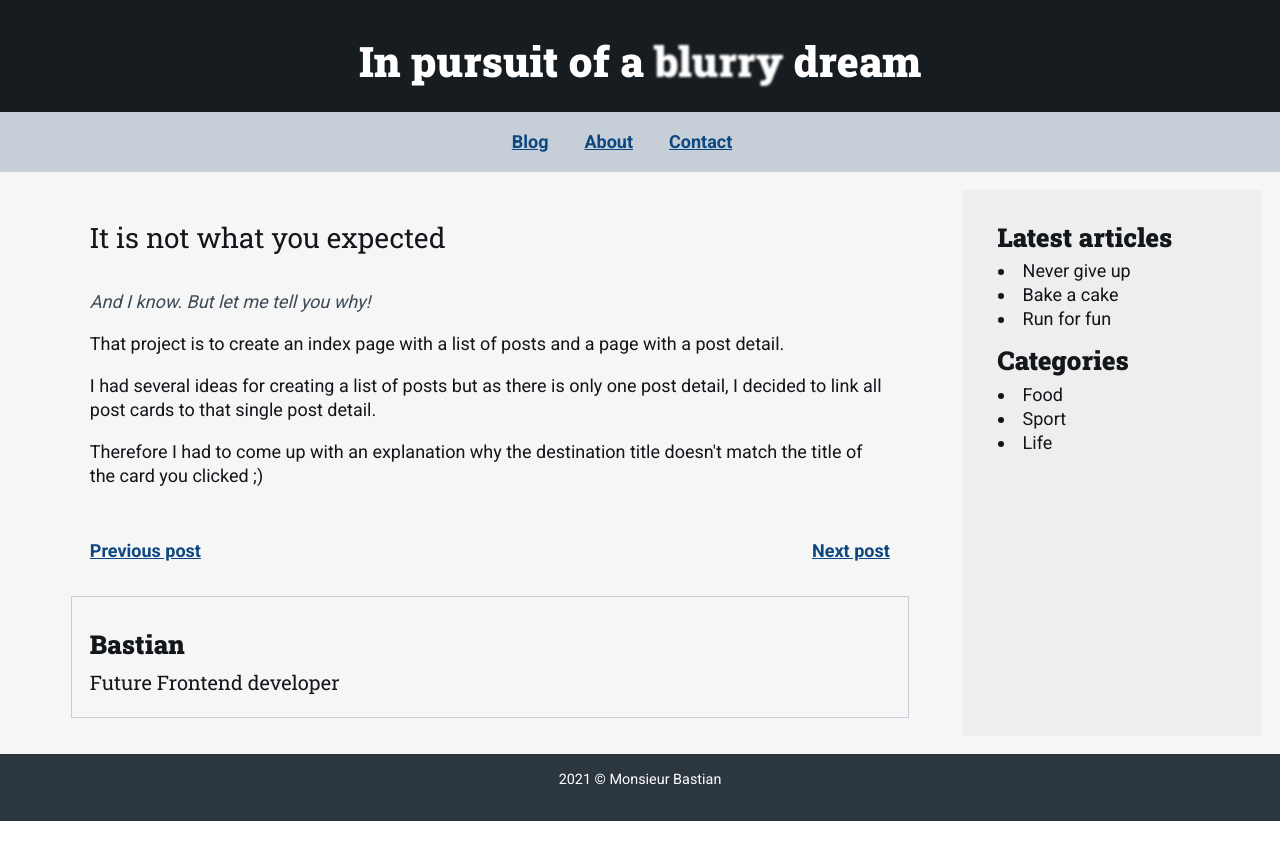
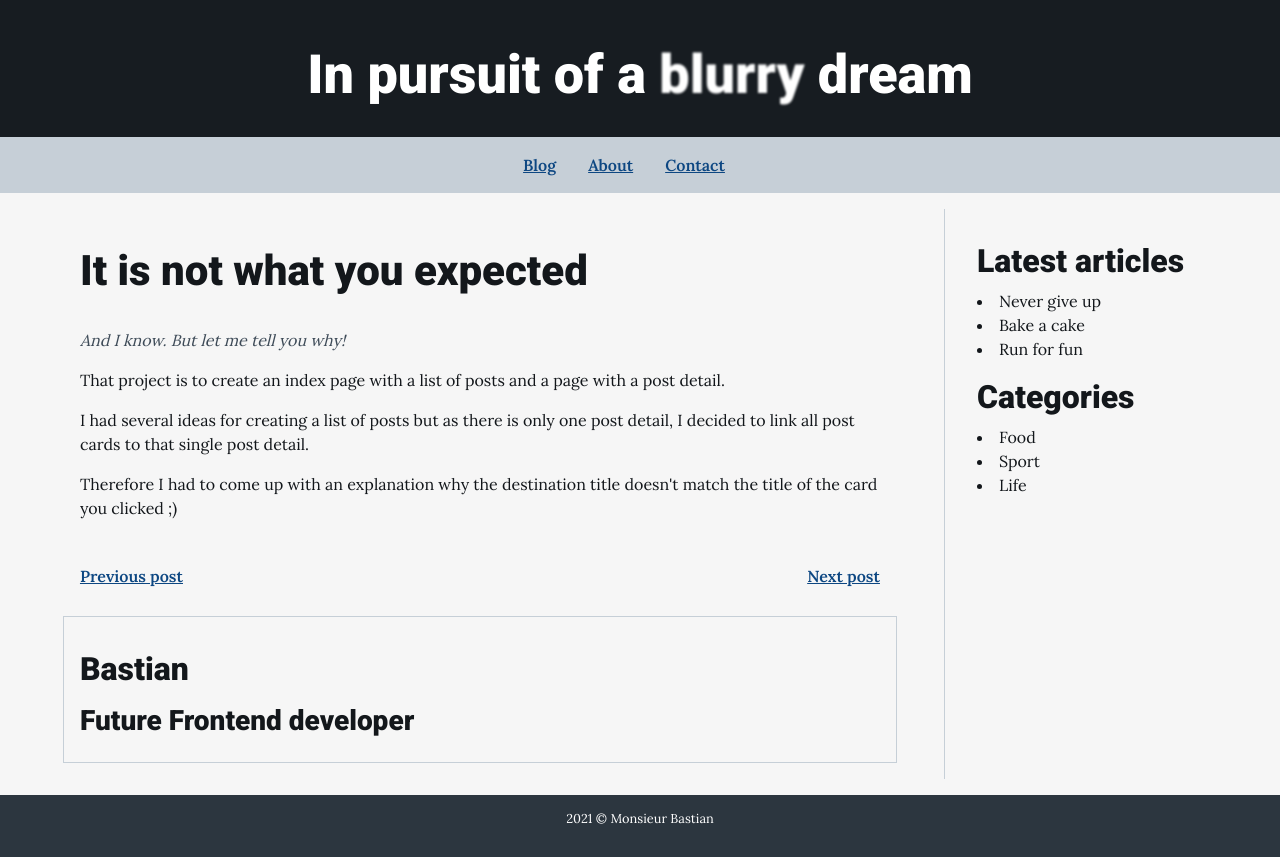
Before and after one commit to monsieurBastian/monsieurBastian.github.io, a plain HTML site: page blog-post.html in a window 1280 px wide. Before the commit the page ends 821 px from the top, so only its background shows below. Drawn offline with Linux system fonts and the light colour scheme.

Commit message:
Change Heading sizes

```diff
--- a/styles/blog-posts.css
+++ b/styles/blog-posts.css
@@ -11,7 +11,7 @@ main {
   padding: 1em;
 }
 .sidebar {
-  background-color: #eee;
+  border-left: 1px solid hsl(210, 18%, 81%);
   padding: 1em 2em;
 }
 
--- a/styles/system.css
+++ b/styles/system.css
@@ -1,12 +1,12 @@
-@import url('https://fonts.googleapis.com/css2?family=Roboto+Slab:wght@200;400;900&family=Roboto:wght@400;700&display=swap');
+@import url('https://fonts.googleapis.com/css2?family=Lora:wght@400;600&family=Roboto:wght@100;400;900&display=swap');
 
 html {
-  font-size: 18px;
+  font-size: 16px;
   line-height: 24px;
 }
 body {
   color: #12161a;
-  font-family: 'Roboto', sans-serif;
+  font-family: 'Lora', serif;
 }
 
 h1,
@@ -16,45 +16,40 @@ h4,
 h5,
 h6 {
   color: hsl(210, 18%, 9%);
-  font-family: 'Roboto Slab', serif;
+  font-family: 'Roboto', sans-serif;
+  font-weight: 900;
   margin-top: 0.5em;
   margin-bottom: 0.25em;
 }
 h1 {
-  font-size: 42px;
-  font-weight: 900;
-  line-height: 44px;
+  font-size: 3.375rem;
+  line-height: 4rem;
 }
 h2 {
-  font-size: 28px;
-  font-weight: 400;
-  line-height: 32px;
+  font-size: 2.625rem;
+  line-height: 3.125rem;
 }
 h3 {
-  font-size: 26px;
-  font-weight: 900;
-  line-height: 32px;
+  font-size: 2rem;
+  line-height: 2.5rem;
 }
 h4 {
-  font-size: 20px;
-  font-weight: 400;
-  line-height: 24px;
+  font-size: 1.75rem;
+  line-height: 2.25rem;
 }
 h5 {
-  font-size: 20px;
-  font-weight: 200;
-  line-height: 24px;
+  font-size: 1.25rem;
+  line-height: 1.625rem;
 }
 h6 {
-  font-size: 18px;
-  font-weight: 900;
-  line-height: 24px;
+  font-size: 1rem;
+  line-height: 1.375rem;
   text-transform: uppercase;
 }
 
 caption {
-  font-size: 12px;
-  line-height: 16px;
+  font-size: 0.875rem;
+  line-height: 1.125rem;
 }
 
 a {
```
